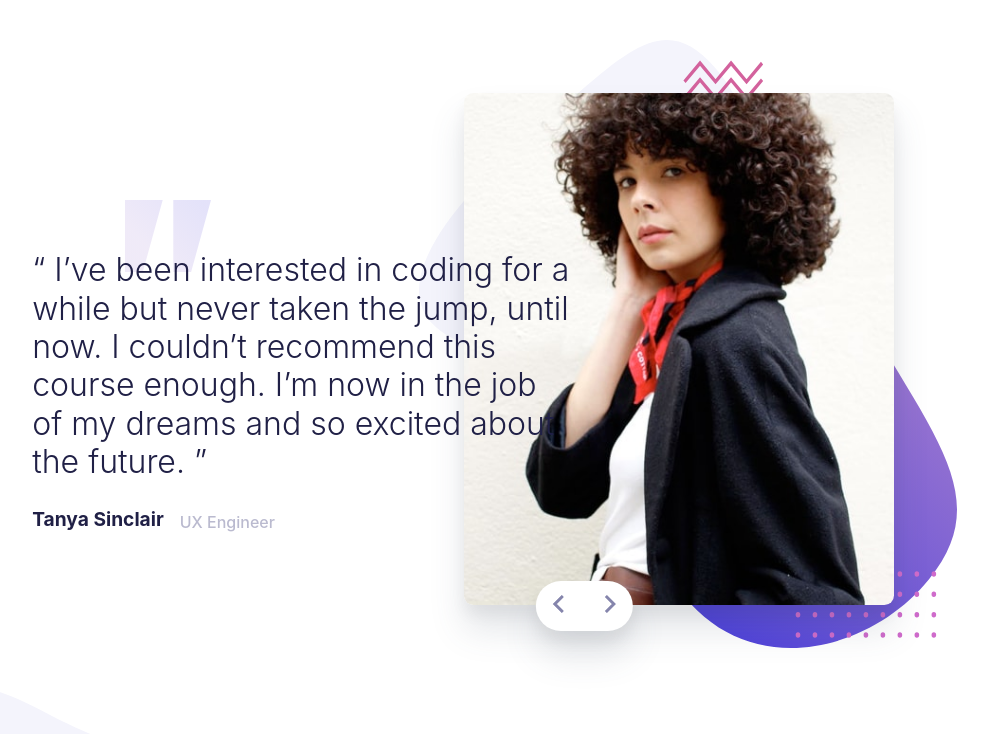
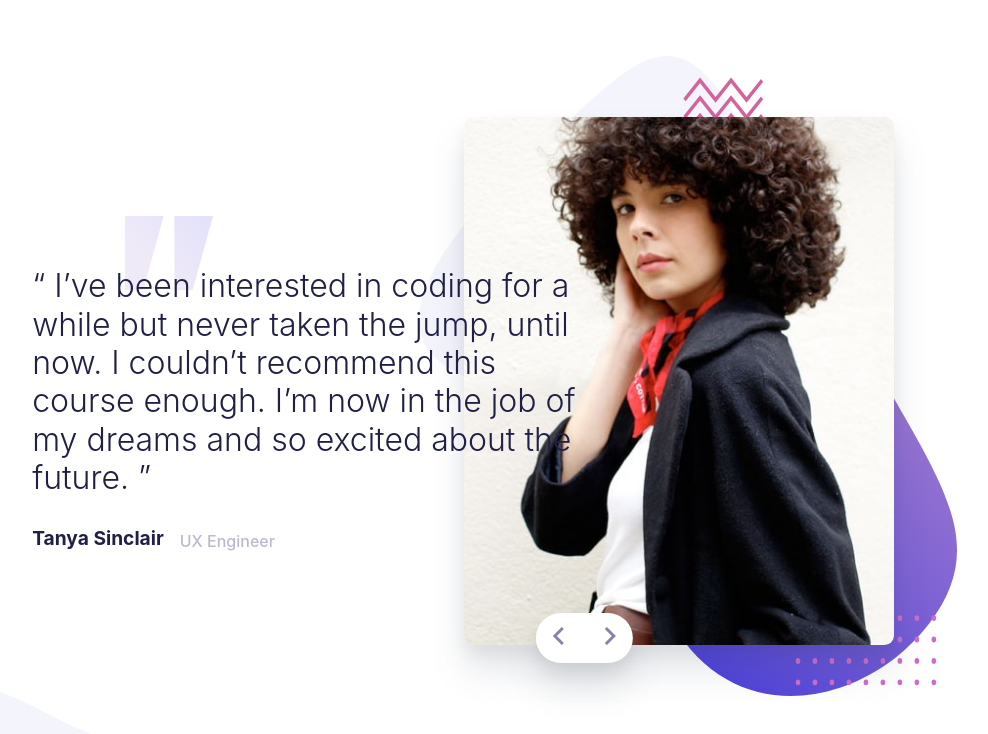
Before and after one commit to nouranelfar/Testimonials-Slider, a plain HTML site: page index.html in a window 1280 px wide. Shown: the whole page, without its empty margins (179-1167 px from the left). Drawn offline with Linux system fonts and the light colour scheme; a web font is replaced by a local one.

Commit message:
edit some styles2

```diff
--- a/style.scss
+++ b/style.scss
@@ -133,40 +133,40 @@ main{
     }
 
     .imgContainer{
-        margin: 2em auto;
-        top: 2.5em;
+        top: 3.5em;
         right: 9em;
         margin: 0;
         width: 42%;
 
         .bgImg{
             width: 100%;
-            height: 38em;
+            height: 40em;
         }
 
         .userImg{
             width: 80%;
-            height: 32em;
-            top: 3.3em;
+            height: 33em;
+            top: 3.8em;
             left: 2.8em;
         }
 
         .arrowsContainer{
-            top: 33.8em;
+            top: 34.8em;
             left: 7em;
             transform: translateX(5%);
         }
     }
 
     .personDetails{
-        width: 45%;
+        width: 46%;
         bottom: 0;
         left: 12em;
-        top: 12.5em;
+        top: 13.5em;
         text-align: left;
         background-size: 15%;
         background-position: 7em top ;
         padding: 3.2em 1.2em;
+        gap: 1.8em;
 
         p{
             font-size: 2em;
```
Also changed, not shown: style.css, 1 other file.
